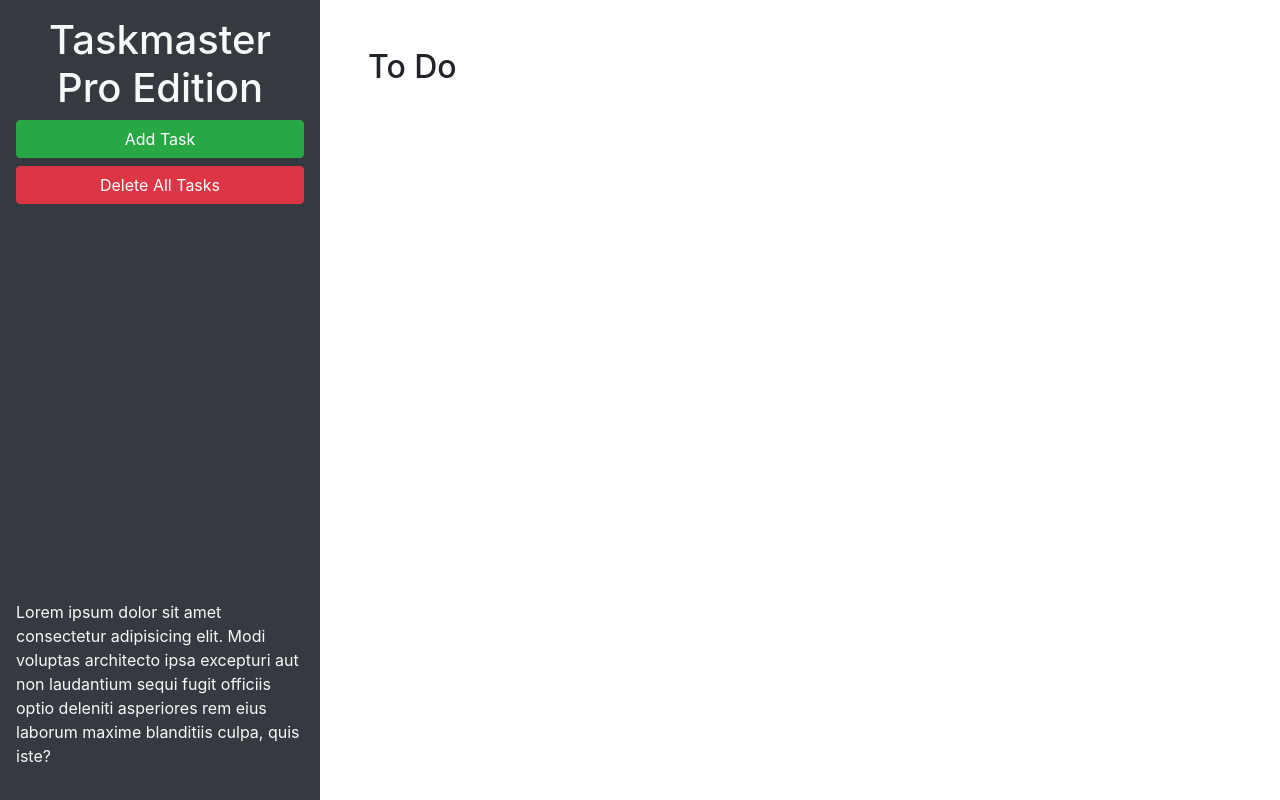
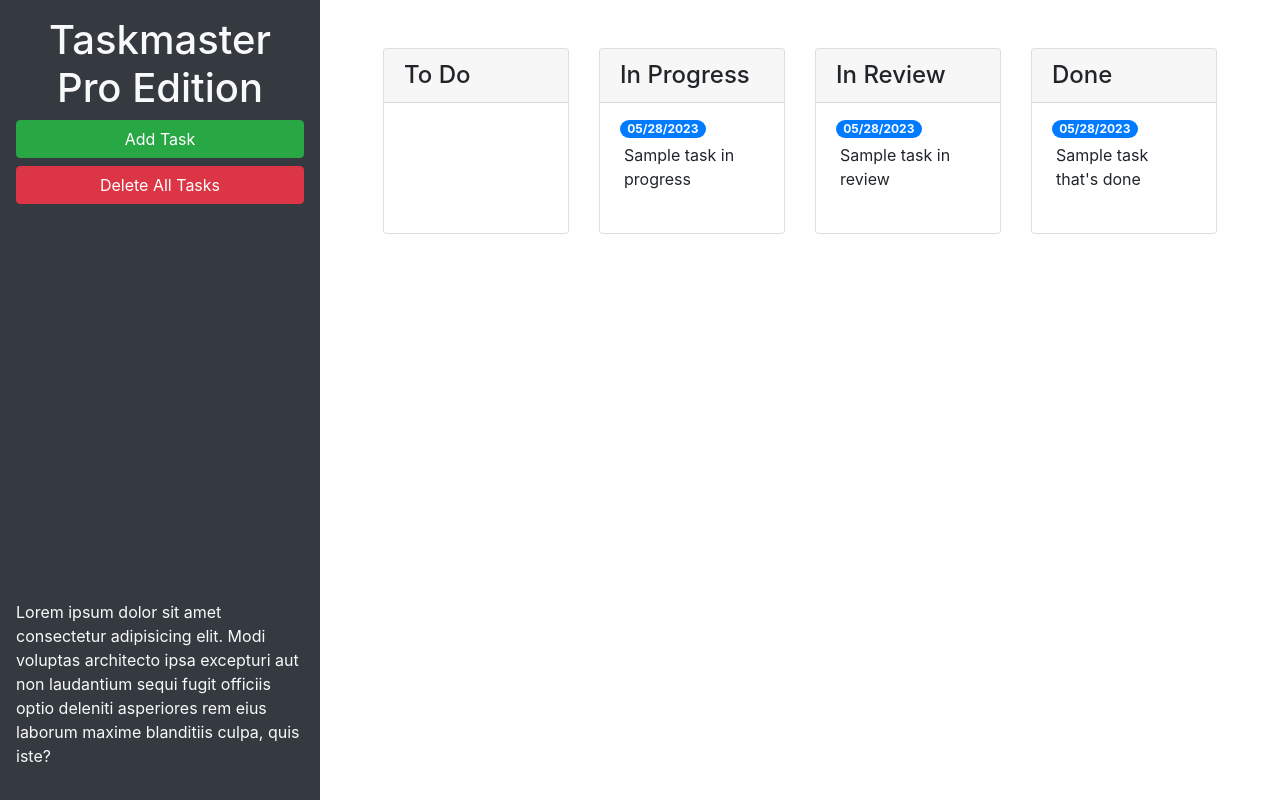
Before and after one commit to robertth7/taskmaster-pro, a plain HTML site: page index.html in a window 1280 px wide. Drawn offline with nearby package versions, Linux system fonts and the light colour scheme.

Commit message:
updated cards and modal on html

```diff
--- a/index.html
+++ b/index.html
@@ -24,9 +24,54 @@
       </p>
     </header>
     <main class="col-12 col-lg-9">
-      <div class="m-5">
-        <h2>To Do</h2>
-        <ul id="list-toDo" class="list-group"> </ul>
+      <div class="m-5 row justify-content-around">
+        <!-- todo start -->
+        <div class="col-12 col-md-6 col-xl-3 mb-3">
+          <div class="card">
+            <h4 class="card-header">To Do</h4>
+            <ul id="list-toDo" class="list-group list-group-flush"> </ul>
+          </div>
+        </div>
+        <!-- todo end -->
+        <!-- in progress start -->
+        <div class="col-12 col-md-6 col-xl-3 mb-3">
+          <div class="card">
+            <h4 class="card-header">In Progress</h4>
+            <ul id="list-inProgress" class="list-group list-group-flush">
+              <li class="list-group-item">
+                <span class="badge badge-primary badge-pill">05/28/2023</span>
+                <p class="m-1">Sample task in progress</p>
+              </li>
+            </ul>
+          </div>
+        </div>
+        <!-- in progress end -->
+        <!-- in review start -->
+        <div class="col-12 col-md-6 col-xl-3 mb-3">
+          <div class="card">
+            <h4 class="card-header">In Review</h4>
+            <ul id="list-inReview" class="list-group list-group-flush">
+              <li class="list-group-item">
+                <span class="badge badge-primary badge-pill">05/28/2023</span>
+                <p class="m-1">Sample task in review</p>
+              </li>
+            </ul>
+          </div>
+        </div>
+        <!-- in review end -->
+        <!-- done start -->
+        <div class="col-12 col-md-6 col-xl-3 mb-3">
+          <div class="card">
+            <h4 class="card-header">Done</h4>
+            <ul id="list-done" class="list-group list-group-flush">
+              <li class="list-group-item">
+                <span class="badge badge-primary badge-pill">05/28/2023</span>
+                <p class="m-1">Sample task that's done</p>
+              </li>
+            </ul>
+          </div>
+        </div>
+        <!-- done end-->
       </div>
     </main>
   </div>
@@ -46,11 +91,11 @@
           <form>
             <div class="form-group">
               <label for="modalTaskDescription">Task description</label>
-              <textarea id="modalTaskDescription" rows="3"></textarea>
+              <textarea id="modalTaskDescription" rows="3" class="form-control"></textarea>
             </div>
             <div class="form-group">
               <label for="modalDueDate">Due date</label>
-              <input type="text" id="modalDueDate" placeholder="mm/dd/yyyy" autocomplete="off" />
+              <input type="text" class="form-control" id="modalDueDate" placeholder="mm/dd/yyyy" autocomplete="off" />
             </div>
           </form>
         </div>
```
